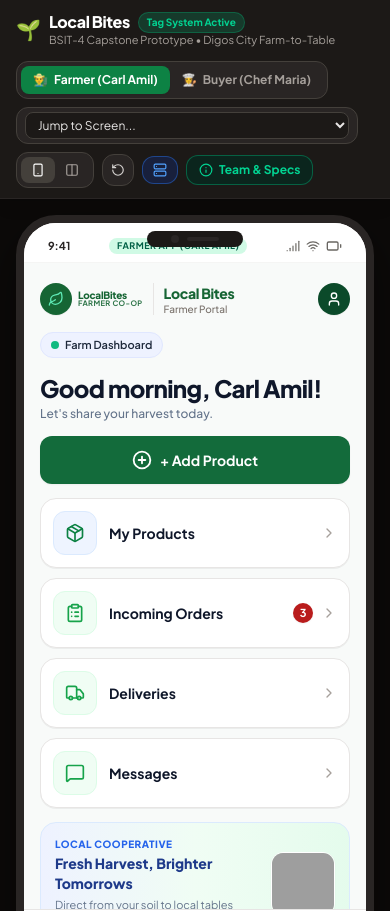
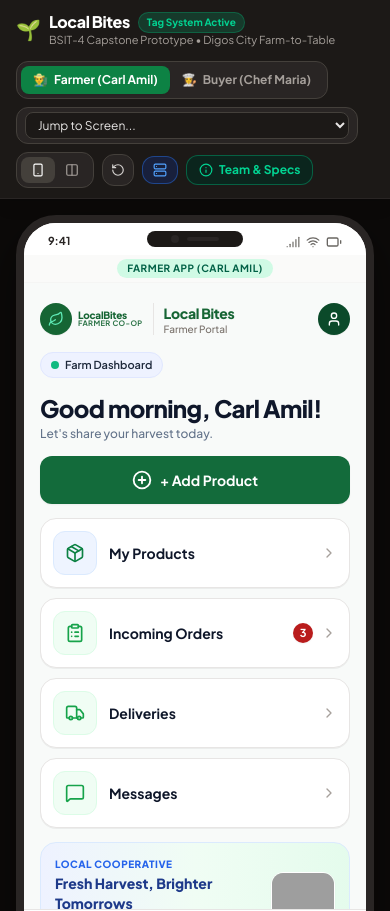
Before and after one commit to Carl542/local-bites, a React (Vite) app: page / in a window 390 px wide. Shown: the top 911 px of the page. Built offline with nearby package versions, Linux system fonts and the light colour scheme; grey boxes are pictures that could not be loaded.

Commit message:
fix(ui): prevent dynamic island notch overlap with role badge in mobile frame

```diff
--- a/src/components/common/MobileFrame.tsx
+++ b/src/components/common/MobileFrame.tsx
@@ -22,19 +22,23 @@ export const MobileFrame: React.FC<MobileFrameProps> = ({
       </div>
 
       {/* iOS Status Bar */}
-      <div className="h-10 pt-2 px-6 flex justify-between items-center text-xs font-semibold text-stone-800 z-40 bg-white border-b border-stone-100 shrink-0">
+      <div className="h-8 pt-1.5 px-6 flex justify-between items-center text-xs font-semibold text-stone-800 z-40 bg-white shrink-0">
         <span className="font-bold text-[11px]">9:41</span>
-        {roleBadge && (
-          <span className={`text-[9px] uppercase font-bold tracking-wider px-2 py-0.5 rounded-full ${roleBadge.color}`}>
-            {roleBadge.text}
-          </span>
-        )}
         <div className="flex items-center gap-1.5 opacity-80 text-stone-700">
           <Signal className="w-3.5 h-3.5" />
           <Wifi className="w-3.5 h-3.5" />
           <Battery className="w-4 h-4" />
         </div>
       </div>
+
+      {/* Role Badge Indicator (Below status bar to avoid notch overlap) */}
+      {roleBadge && (
+        <div className="py-1 px-4 bg-stone-50 border-b border-stone-100 flex items-center justify-center shrink-0 z-30">
+          <span className={`text-[10px] uppercase font-bold tracking-wider px-2.5 py-0.5 rounded-full ${roleBadge.color}`}>
+            {roleBadge.text}
+          </span>
+        </div>
+      )}
 
       {/* Content Body with exact soft off-white background from wireframe */}
       <div className="flex-1 overflow-y-auto relative flex flex-col bg-[#F8FAF9] text-stone-900">
```
